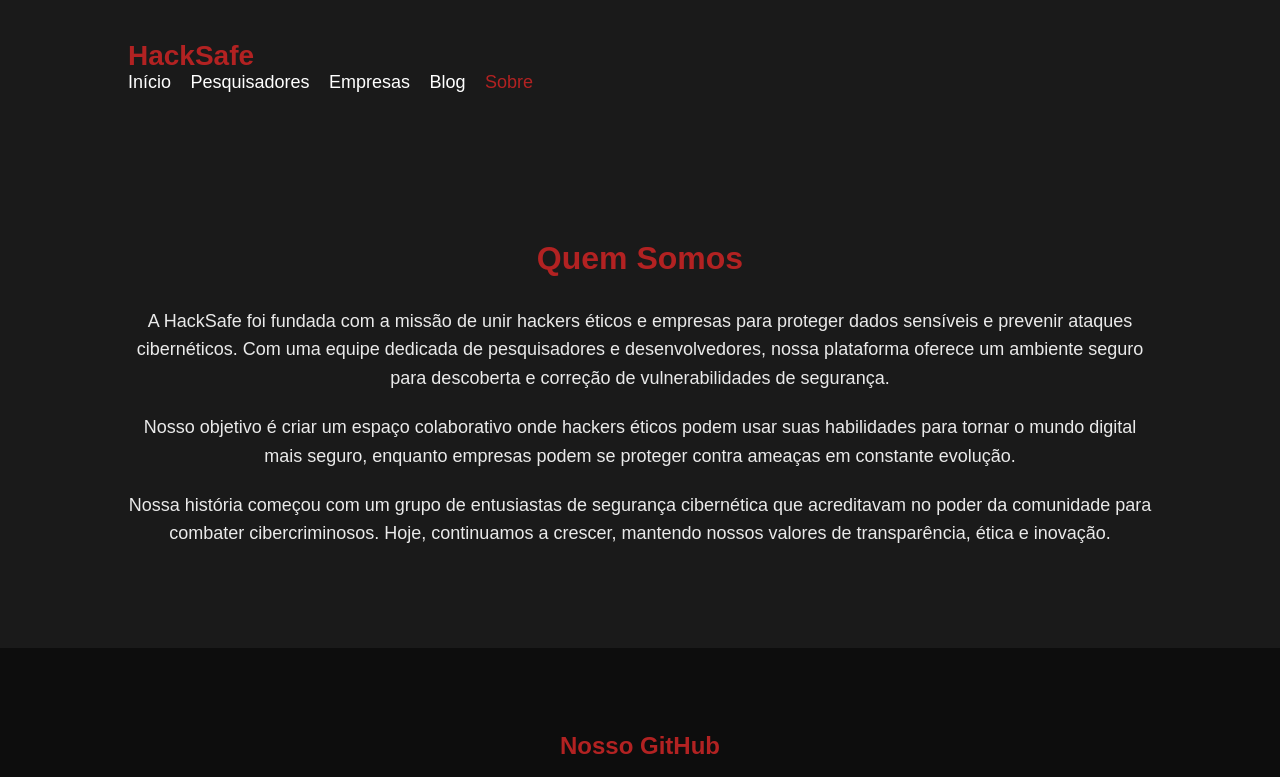
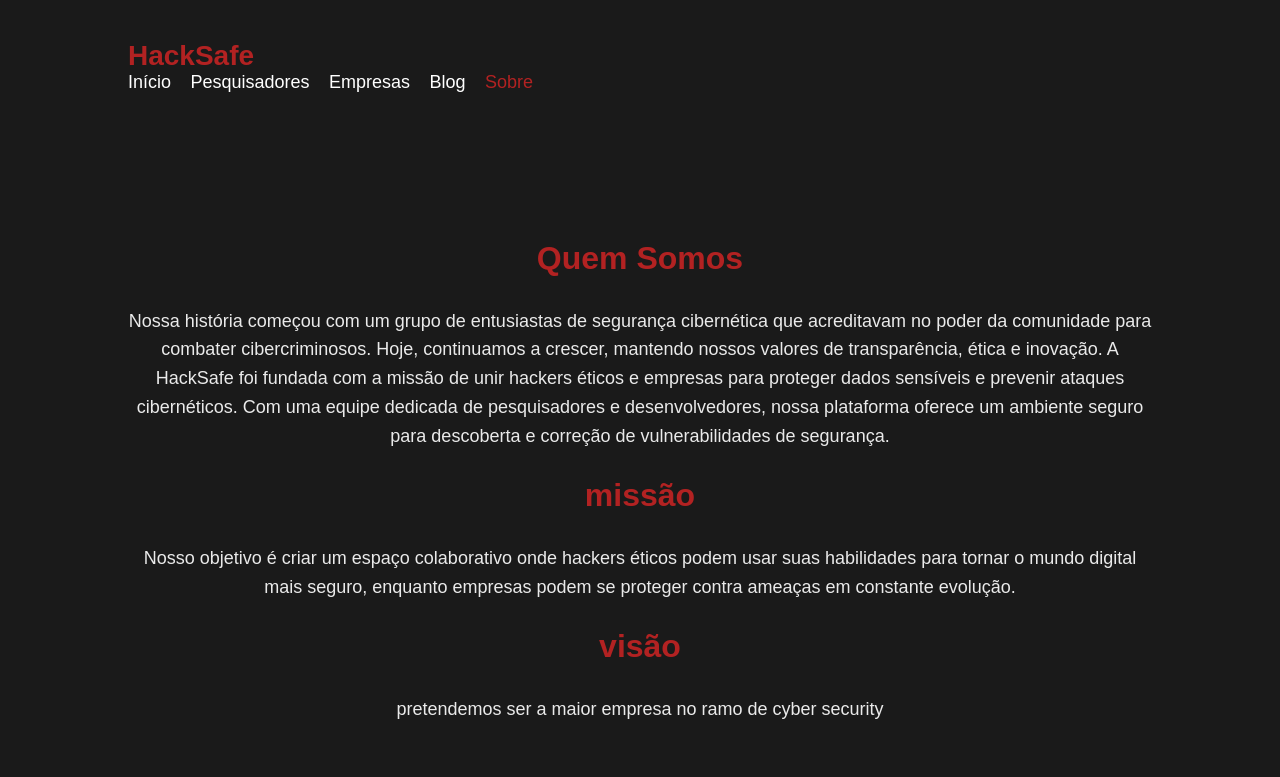
Before and after one commit to lilnickao/hacksafe, a plain HTML site: page sobre.html in a window 1280 px wide. Shown: the top 777 px of the page. Drawn offline with Linux system fonts and the light colour scheme.

Commit message:
Update sobre.html

```diff
--- a/sobre.html
+++ b/sobre.html
@@ -27,13 +27,15 @@
     <div class="container">
       <h2>Quem Somos</h2>
       <p>
+          Nossa história começou com um grupo de entusiastas de segurança cibernética que acreditavam no poder da comunidade para combater cibercriminosos. Hoje, continuamos a crescer, mantendo nossos valores de transparência, ética e inovação.
         A HackSafe foi fundada com a missão de unir hackers éticos e empresas para proteger dados sensíveis e prevenir ataques cibernéticos. Com uma equipe dedicada de pesquisadores e desenvolvedores, nossa plataforma oferece um ambiente seguro para descoberta e correção de vulnerabilidades de segurança.
       </p>
+      <h2>missão</h2>
       <p>
         Nosso objetivo é criar um espaço colaborativo onde hackers éticos podem usar suas habilidades para tornar o mundo digital mais seguro, enquanto empresas podem se proteger contra ameaças em constante evolução.
       </p>
-      <p>
-        Nossa história começou com um grupo de entusiastas de segurança cibernética que acreditavam no poder da comunidade para combater cibercriminosos. Hoje, continuamos a crescer, mantendo nossos valores de transparência, ética e inovação.
+      <h2>visão</h2>
+      <p>pretendemos ser a maior empresa no ramo de cyber security
       </p>
     </div>
   </section>
```
